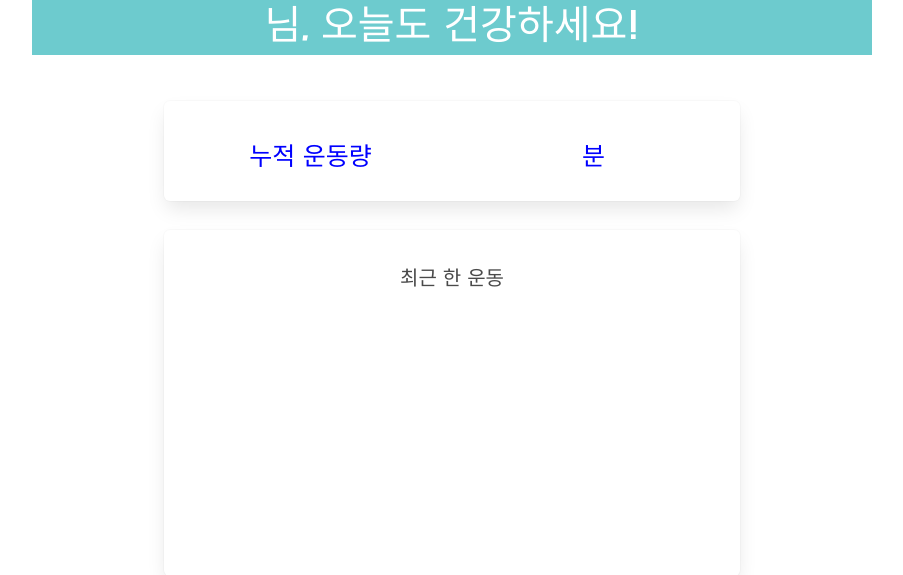
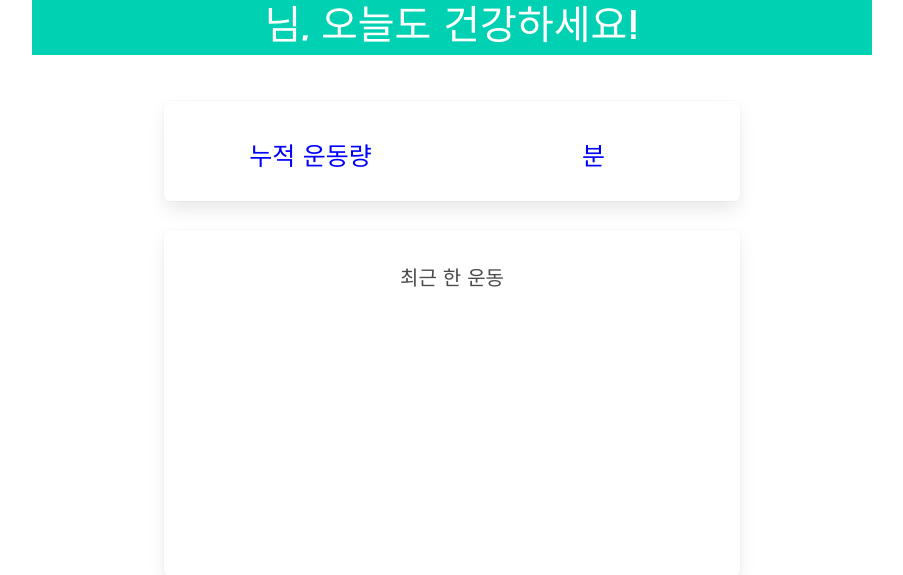
Before and after one commit to jhw607/hometraining, a Flask app: template templates/mypage.html in a window 1280 px wide. Shown: the part 70-645 px from the top of the page, without its empty margins (188-1091 px from the left). Run offline with Flask 2, Linux system fonts and the light colour scheme; the template is opened without the code that fills it, so the values that code supplies are empty; parts of the project's set-up code (start-up, migrations or seed data) failed here and were passed over; some libraries are stand-ins or nearby versions.

Commit message:
색상수정

```diff
--- a/templates/mypage.html
+++ b/templates/mypage.html
@@ -57,7 +57,7 @@
         margin-top: 5px;
       }
       .title {
-        background-color: #6dcbce;
+        background-color: #00D1B2;
         color: white;
         font-weight: 300;
         font-size: 40px;
```
